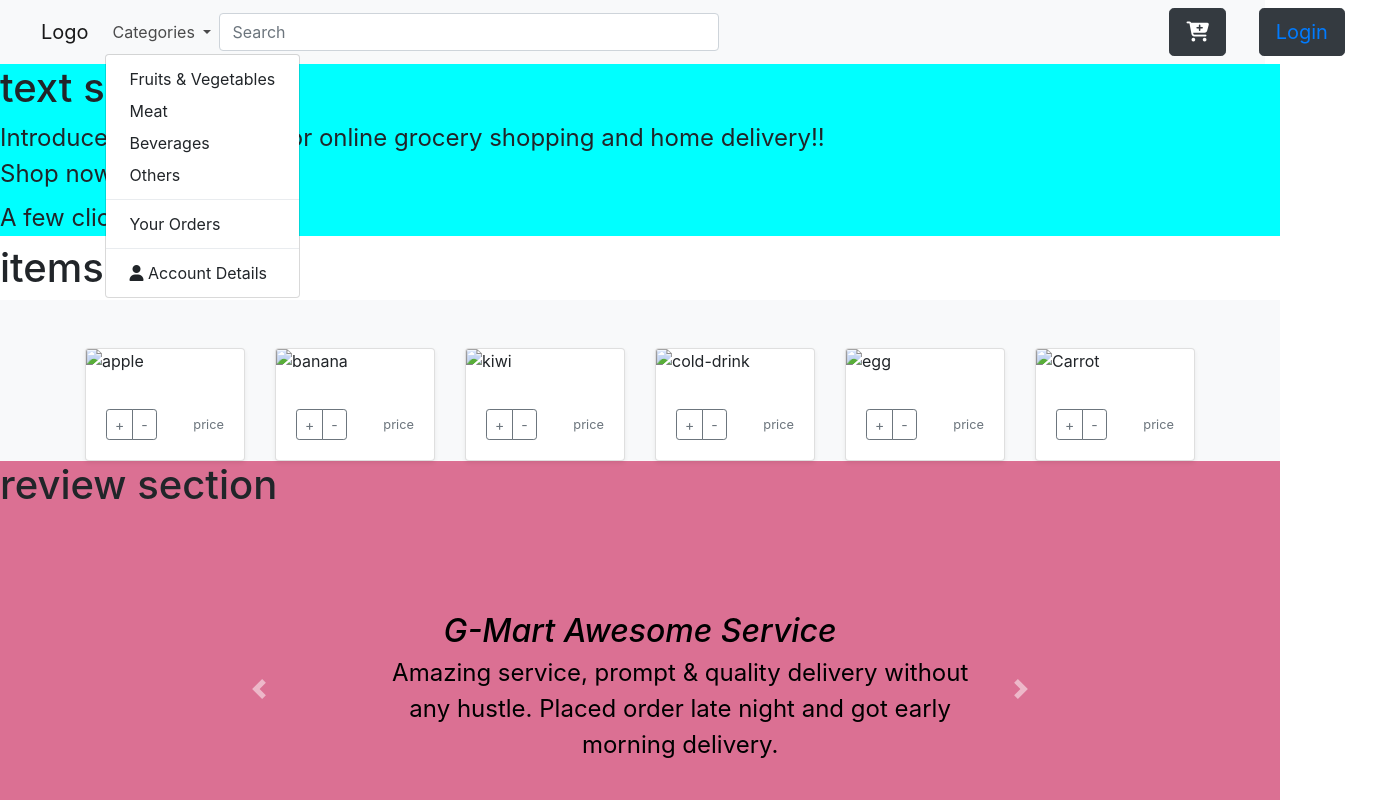
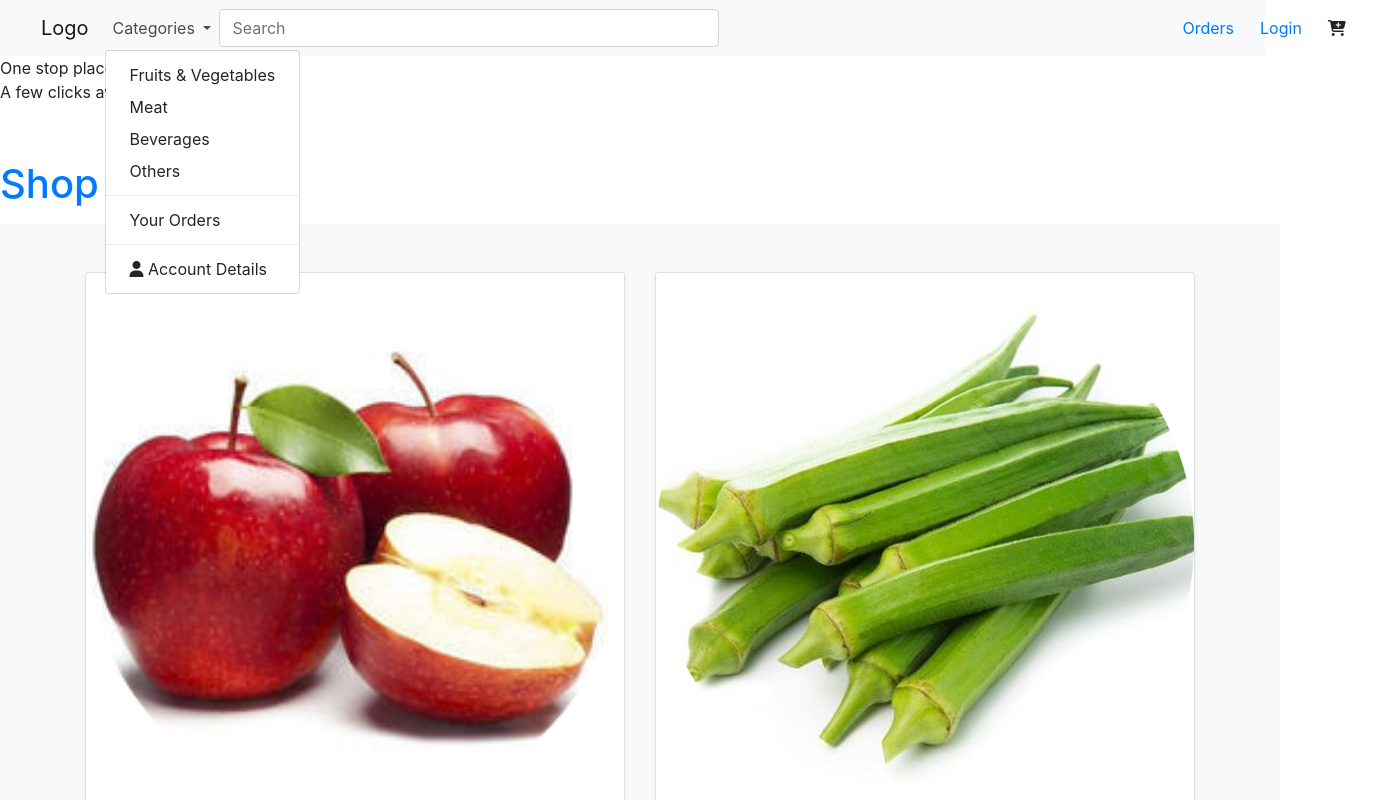
Before and after one commit to VB2004/OOP_Frontend, a plain HTML site: page index.html in a window 1280 px wide. Both pictures are taken after a click on the button "Categories". Shown: the top 800 px of the page, 1385 px wide, since content can reach past the window. Drawn offline with nearby package versions, Linux system fonts and the light colour scheme; a web font is replaced by a local one.

Commit message:
Update index.html

```diff
--- a/index.html
+++ b/index.html
@@ -13,6 +13,7 @@
     <script src="https://cdn.jsdelivr.net/npm/@popperjs/core@2.9.2/dist/umd/popper.min.js" ></script>
     <script src="https://cdn.jsdelivr.net/npm/bootstrap@5.0.1/dist/js/bootstrap.min.js" integrity="sha384-Atwg2Pkwv9vp0ygtn1JAojH0nYbwNJLPhwyoVbhoPwBhjQPR5VtM2+xf0Uwh9KtT" crossorigin="anonymous"></script>
     <link rel="stylesheet" href="path/to/font-awesome/css/font-awesome.min.css">
+    <link href="https://fonts.googleapis.com/css?family=Fredericka+the+Great" rel="stylesheet">
 
 </head>
 <body>
@@ -29,12 +30,6 @@
         </button>
         <div class="collapse navbar-collapse" id="navbarSupportedContent">
             <ul class="navbar-nav me-auto mb-2 mb-lg-0">
-<!--                <li class="nav-item">-->
-<!--                    <a class="nav-link active" aria-current="page" href="#">Home</a>-->
-<!--                </li>-->
-<!--                <li class="nav-item">-->
-<!--                    <a class="nav-link" href="#">Link</a>-->
-<!--                </li>-->
                 <li class="nav-item dropdown">
                     <a class="nav-link dropdown-toggle" href="#" role="button" data-bs-toggle="dropdown" aria-expanded="false">
                       Categories
@@ -43,7 +38,7 @@
                     <ul class="dropdown-menu">
                         <li><a class="dropdown-item" href="Fruits_Vegetables.html">Fruits & Vegetables</a></li>
                         <li><a class="dropdown-item" href="Meat.html">Meat</a></li>
-                        <li><a class="dropdown-item" href="Beverages.html">Beverages</a></li>
+                        <li><a class="dropdown-item" href="Beverage.html">Beverages</a></li>
                         <li><a class="dropdown-item" href="Others.html">Others</a></li>
 
                         <li><hr class="dropdown-divider"></li>
@@ -63,47 +58,30 @@
             </form>
         </div>
         <div class="navbar-button">
-            <button type ="button" class="btn btn-dark btn-lg addtocart-button"><i class="fa-solid fa-cart-plus"></i></button>
+          <a  href="/Orders.html"><button type ="button" class="btn orders-button" id="Orders-button">Orders</a></button>
         </div>
         <div class="navbar-button">
-           <button type ="button" class="btn btn-lg btn-dark login-button" ><a  href="login.html">Login</a></button>
+          <a  href="login.html"><button type ="button" class="btn  login-button" >Login</a></button>
         </div>
+        <div class="navbar-button">
+          <button type ="button" class="btn addtocart-button" id="addtocart-button"><i class="fa-solid fa-cart-plus"></i></button>
+      </div>
     </div>
 </nav>
 
 
 <!-- text part slogan and all -->
-<div class="text">
-    <h1>text section</h1>
-    <h3>Introduced a new model for online grocery shopping and home delivery!!<br>Shop now>></h3>
-    <h3>A few clicks is all it takes!!</h3>
+<div class="intro">
+  <div class="intro-text">
+    <p id="intro-text">One stop place for all your daily needs.<br>A few clicks away. </p><br><p><h1 color="black"><a href="#items">Shop Now >></a></h1></p>
+  </div>
 </div>
 
 
 
 <!-- items -->
 
-<div class="items">
-    <h1>items</h1>
-   <!-- <table cellspacing="10">
-        <thead>
-            <tr>
-                <th>Years</th>
-                <th>Place</th>
-            </tr>
-        </thead>
-        <tbody>
-            <tr>
-                <td>2 years(9th & 10th)</td>
-                <td>C-square,Ajmer</td>
-            </tr>
-            <tr>
-                <td>2 years(11th & 12th)</td>
-                <td>Allen, Jaipur</td>
-            </tr>
-        </tbody>
-       </table>    -->
-
+<div class="items" id="items">
        <div class="album py-5 bg-light">
         <div class="container">
 
@@ -111,13 +89,14 @@
             <div class="col">
               <div class="card shadow-sm">
                  <!--<svg class="bd-placeholder-img card-img-top" width="100%" height="225" xmlns="http://www.w3.org/2000/svg" role="img" aria-label="Placeholder: Thumbnail" preserveAspectRatio="xMidYMid slice" focusable="false"><title>Placeholder</title><rect width="100%" height="100%" fill="#55595c"/><text x="50%" y="50%" fill="#eceeef" dy=".3em">Thumbnail</text></svg> -->
-                 <img class="bd-placeholder-img card-img-top" src="/Online_SuperMarket_WebDev_project-master/images/fresh-apple-250x250-modified-modified.png" alt="apple">
+                 <img class="bd-placeholder-img card-img-top" src="/images/fresh-apple-250x250-modified-modified.png" alt="apple">
                  <div class="card-body">
                   <p class="card-text"></p>
                   <div class="d-flex justify-content-between align-items-center">
                     <div class="btn-group">
+                      <button type="button" class="btn btn-sm btn-outline-secondary">-</button>
+                      <input type="text" class="quantity-checker" value="1">
                       <button type="button" class="btn btn-sm btn-outline-secondary">+</button>
-                      <button type="button" class="btn btn-sm btn-outline-secondary">-</button>
                     </div>
                     <small class="text-muted">price</small>
                   </div>
@@ -127,13 +106,14 @@
             <div class="col">
                 <div class="card shadow-sm">
                    <!--<svg class="bd-placeholder-img card-img-top" width="100%" height="225" xmlns="http://www.w3.org/2000/svg" role="img" aria-label="Placeholder: Thumbnail" preserveAspectRatio="xMidYMid slice" focusable="false"><title>Placeholder</title><rect width="100%" height="100%" fill="#55595c"/><text x="50%" y="50%" fill="#eceeef" dy=".3em">Thumbnail</text></svg> -->
-                  <img class="bd-placeholder-img card-img-top" src="/Online_SuperMarket_WebDev_project-master/images/61M7ZbTTlVL._SL1000_-modified.png" alt="banana">
+                  <img class="bd-placeholder-img card-img-top" src="/images/61M7ZbTTlVL._SL1000_-modified.png" alt="banana">
                   <div class="card-body">
                     <p class="card-text"></p>
                     <div class="d-flex justify-content-between align-items-center">
                       <div class="btn-group">
+                        <button type="button" class="btn btn-sm btn-outline-secondary">-</button>
+                        <input type="text" class="quantity-checker" value="1">
                         <button type="button" class="btn btn-sm btn-outline-secondary">+</button>
-                        <button type="button" class="btn btn-sm btn-outline-secondary">-</button>
                       </div>
                       <small class="text-muted">price</small>
                     </div>
@@ -143,13 +123,14 @@
               <div class="col">
                 <div class="card shadow-sm">
                   <!--<svg class="bd-placeholder-img card-img-top" width="100%" height="225" xmlns="http://www.w3.org/2000/svg" role="img" aria-label="Placeholder: Thumbnail" preserveAspectRatio="xMidYMid slice" focusable="false"><title>Placeholder</title><rect width="100%" height="100%" fill="#55595c"/><text x="50%" y="50%" fill="#eceeef" dy=".3em">Thumbnail</text></svg> -->
-                  <img class="bd-placeholder-img card-img-top" src="/Online_SuperMarket_WebDev_project-master/images/istockphoto-1008183784-1024x1024-modified.png" alt="kiwi">
+                  <img class="bd-placeholder-img card-img-top" src="/images/istockphoto-1008183784-1024x1024-modified.png" alt="kiwi">
                     <div class="card-body">
                     <p class="card-text"></p>
                     <div class="d-flex justify-content-between align-items-center">
                       <div class="btn-group">
+                        <button type="button" class="btn btn-sm btn-outline-secondary">-</button>
+                        <input type="text" class="quantity-checker" value="1">
                         <button type="button" class="btn btn-sm btn-outline-secondary">+</button>
-                        <button type="button" class="btn btn-sm btn-outline-secondary">-</button>
                       </div>
                       <small class="text-muted">price</small>
                     </div>
@@ -159,13 +140,14 @@
               <div class="col">
                 <div class="card shadow-sm">
                <!--<svg class="bd-placeholder-img card-img-top" width="100%" height="225" xmlns="http://www.w3.org/2000/svg" role="img" aria-label="Placeholder: Thumbnail" preserveAspectRatio="xMidYMid slice" focusable="false"><title>Placeholder</title><rect width="100%" height="100%" fill="#55595c"/><text x="50%" y="50%" fill="#eceeef" dy=".3em">Thumbnail</text></svg> -->
-                  <img class="bd-placeholder-img card-img-top" src="/Online_SuperMarket_WebDev_project-master/images/fresh-apple-250x250.jpg" alt="cold-drink">
+                  <img class="bd-placeholder-img card-img-top" src="/images/Beverages-1.png" alt="cold-drink">
                   <div class="card-body">
                     <p class="card-text"></p>
                     <div class="d-flex justify-content-between align-items-center">
                       <div class="btn-group">
+                        <button type="button" class="btn btn-sm btn-outline-secondary">-</button>
+                        <input type="text" class="quantity-checker" value="1">
                         <button type="button" class="btn btn-sm btn-outline-secondary">+</button>
-                        <button type="button" class="btn btn-sm btn-outline-secondary">-</button>
                       </div>
                       <small class="text-muted">price</small>
                     </div>
@@ -175,13 +157,14 @@
               <div class="col">
                 <div class="card shadow-sm">
                  <!--<svg class="bd-placeholder-img card-img-top" width="100%" height="225" xmlns="http://www.w3.org/2000/svg" role="img" aria-label="Placeholder: Thumbnail" preserveAspectRatio="xMidYMid slice" focusable="false"><title>Placeholder</title><rect width="100%" height="100%" fill="#55595c"/><text x="50%" y="50%" fill="#eceeef" dy=".3em">Thumbnail</text></svg> -->
-                  <img class="bd-placeholder-img card-img-top" src="/Online_SuperMarket_WebDev_project-master/images/0816Eggs_SC-modified.png" alt="egg">
+                  <img class="bd-placeholder-img card-img-top" src="/images/0816Eggs_SC-modified.png" alt="egg">
                   <div class="card-body">
                     <p class="card-text"></p>
                     <div class="d-flex justify-content-between align-items-center">
                       <div class="btn-group">
+                        <button type="button" class="btn btn-sm btn-outline-secondary">-</button>
+                        <input type="text" class="quantity-checker" value="1">
                         <button type="button" class="btn btn-sm btn-outline-secondary">+</button>
-                        <button type="button" class="btn btn-sm btn-outline-secondary">-</button>
                       </div>
                      <small class="text-muted">price</small>
                     </div>
@@ -191,13 +174,14 @@
               <div class="col">
                 <div class="card shadow-sm">
                 <!--<svg class="bd-placeholder-img card-img-top" width="100%" height="225" xmlns="http://www.w3.org/2000/svg" role="img" aria-label="Placeholder: Thumbnail" preserveAspectRatio="xMidYMid slice" focusable="false"><title>Placeholder</title><rect width="100%" height="100%" fill="#55595c"/><text x="50%" y="50%" fill="#eceeef" dy=".3em">Thumbnail</text></svg> -->
-                  <img class="bd-placeholder-img card-img-top" src="/Online_SuperMarket_WebDev_project-master/images/Carrot-Orange-Early-Nantus-Vegetable-Seeds-modified.png" alt="Carrot">
+                  <img class="bd-placeholder-img card-img-top" src="/images/Carrot-Orange-Early-Nantus-Vegetable-Seeds-modified.png" alt="Carrot">
                   <div class="card-body">
                     <p class="card-text"></p>
                     <div class="d-flex justify-content-between align-items-center">
                       <div class="btn-group">
+                        <button type="button" class="btn btn-sm btn-outline-secondary">-</button>
+                        <input type="text" class="quantity-checker" value="1">
                         <button type="button" class="btn btn-sm btn-outline-secondary">+</button>
-                        <button type="button" class="btn btn-sm btn-outline-secondary">-</button>
                       </div>
                       <small class="text-muted">price</small>
                     </div>
@@ -205,12 +189,11 @@
                 </div>
               </div>
            </div>
+          </div>
+      </div>
 </div>
 
-
-<!--  offers -->
 <div class="review">
-  <h1>review section</h1>
   <section id="customer_review">
 
     <div id="carouselExampleControls" class="carousel slide container" data-bs-ride="carousel">
@@ -239,39 +222,23 @@
 
        </a>
     </div>
-
-
   </section>
 </div>
 
 
 
-<!-- contact us-->
-<div class=" contact-us">
-    <h1>contact us</h1>
-</div>
-
-
-
-<!--  About us-->
-<div class="about-us">
-    <h1>About us</h1>
-</div>
-
-
-
-<!-- footer-->
+<!--Footer n Brands-->
 <footer id="footer">
-    <i class="social-icon fa-brands fa-facebook-f"></i>
-    <i class="social-icon fa-brands fa-twitter"></i>
-    <i class="social-icon fa-brands fa-instagram"></i>
-    <i class="social-icon fa-solid fa-envelope"></i>
+  <div class="footer-icons-names">
+    <div class="footer-icons">
+      <i class="social-icon fa-brands fa-facebook-f"></i>
+      <i class="social-icon fa-brands fa-twitter"></i>
+      <i class="social-icon fa-brands fa-instagram"></i>
+      <i class="social-icon fa-solid fa-envelope"></i>
+    </div>
     <p>© Copyright SuperMart</p>
-
-  </footer>
-
-
-
+  </div>
+</footer>
 
 
 <script src="index.js" type="text/javascript"></script>
```
